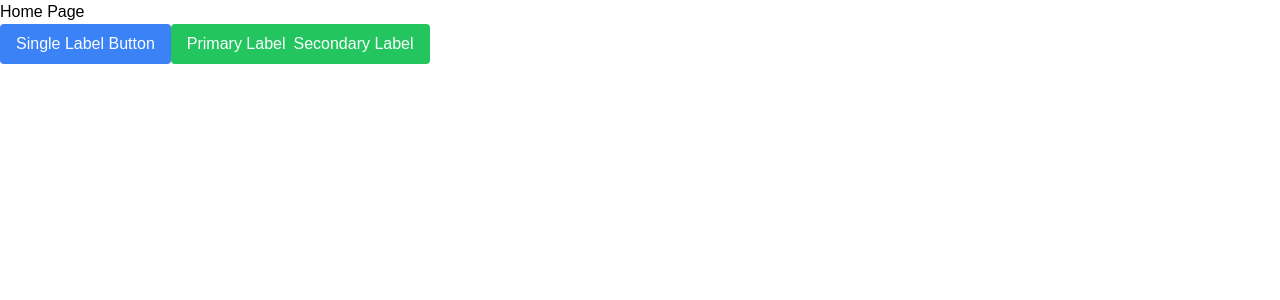
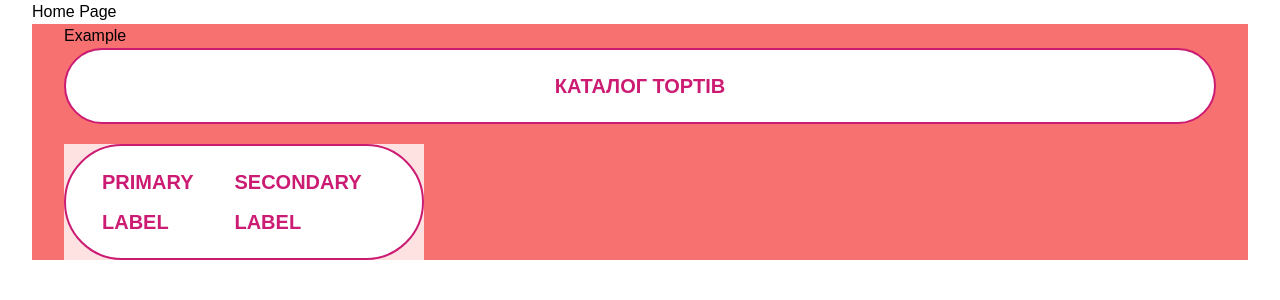
Before and after one commit to SoftRyzen-internship/de-tort, a Next.js app: page / in a window 1280 px wide. Shown: the top 300 px of the page. Built offline with nearby package versions, Linux system fonts and the light colour scheme; a web font is replaced by a local one.

Commit message:
make example file

```diff
--- a/src/app/page.tsx
+++ b/src/app/page.tsx
@@ -1,15 +1,12 @@
-import LinkButton from "@/components/ui/LinkButton";
+import Example from "@/components/Example";
 
 export default async function Home() {
   return (
     <>
-      <h1>Home Page</h1>
-      <LinkButton label="Single Label Button" href="/single-label" />
-      <LinkButton
-        label="Primary Label"
-        secondaryLabel="Secondary Label"
-        href="/dual-label"
-      />
+      <div className="container">
+        <h1>Home Page</h1>
+        <Example />
+      </div>
     </>
   );
 }
--- /dev/null
+++ b/src/components/Example.tsx
@@ -0,0 +1,20 @@
+import React from "react";
+import LinkButton from "./ui/LinkButton";
+
+export const Example: React.FC = () => {
+  return (
+    <div className="container bg-red-400">
+      <h2>Example</h2>
+      <LinkButton label="Каталог тортів" href="/single-label" styles="mb-5" />
+      <div className="w-[360px] bg-red-100">
+        <LinkButton
+          label="Primary Label"
+          secondaryLabel="Secondary Label"
+          href="/dual-label"
+        />
+      </div>
+    </div>
+  );
+};
+
+export default Example;
--- a/src/components/ui/LinkButton/LinkButton.tsx
+++ b/src/components/ui/LinkButton/LinkButton.tsx
@@ -9,9 +9,10 @@ export type LinkButtonProps = LinkProps & {
   styles?: ClassValue;
 };
 
-const buttonBaseStyles = "inline-block rounded px-4 py-2 text-white";
-const singleLabelButtonStyles = "bg-blue-500 hover:bg-blue-600";
-const doubleLabelButtonStyles = "bg-green-500 hover:bg-green-600";
+const buttonBaseStyles =
+  "block rounded-full px-9 py-4 flex-center font-bold text-base border-color-accent-primary uppercase border-2 leading-8 md:text-xl md:leading-10 text-color-accent-primary bg-color-bg-white";
+const singleLabelButtonStyles = "";
+const doubleLabelButtonStyles = "";
 
 const LinkButton: React.FC<LinkButtonProps> = ({
   label,
```
